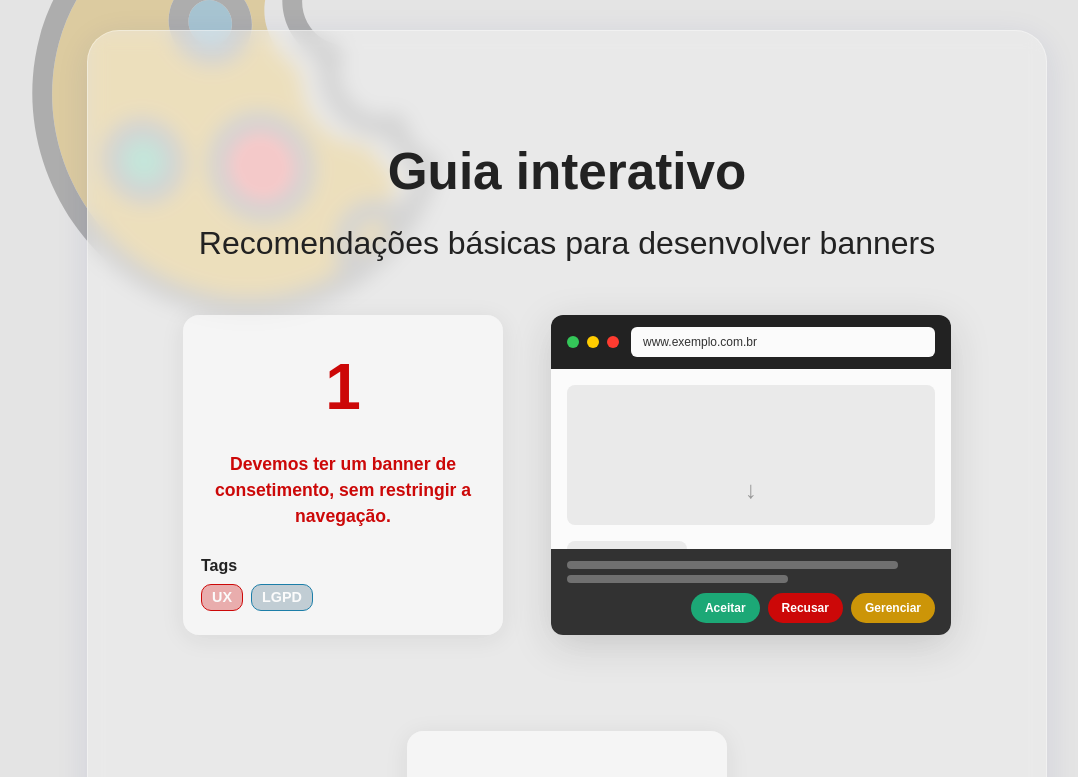
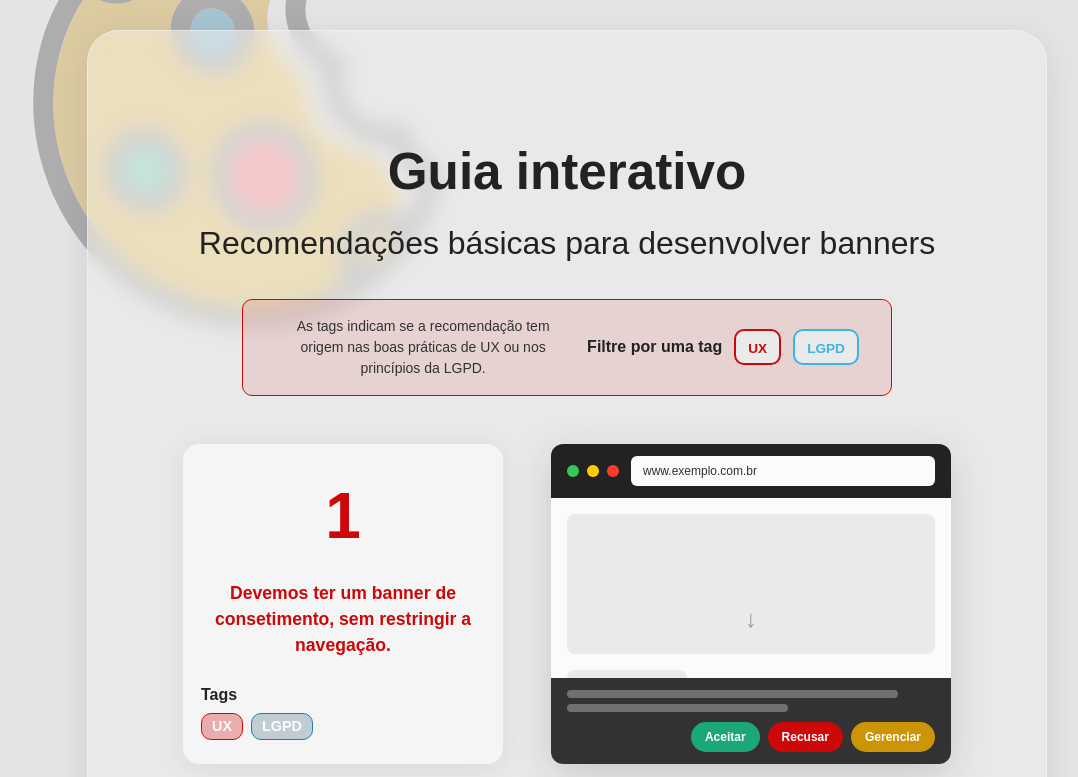
Before and after one commit to amanda-bmelo/guide-for-consent-banners, a React (Create React App) app: page / in a window 1280 px wide. Shown: the part 940-1717 px from the top of the page, without its empty margins (73-1151 px from the left). Built offline with nearby package versions, Linux system fonts and the light colour scheme; a web font is replaced by a local one.

Commit message:
feat(Guide): add filter functionality for recommendations with UI updates

```diff
--- a/src/sections/Guide/Guide.css
+++ b/src/sections/Guide/Guide.css
@@ -1,6 +1,85 @@
 .guide-header {
   text-align: center;
+  margin-bottom: 2rem;
+}
+
+/* Filter Section */
+.guide-filter {
+  display: flex;
+  padding: 1rem 2rem;
+  align-items: center;
+  justify-content: center;
+  gap: 1rem;
   margin-bottom: 3rem;
+  background-color: rgba(204, 8, 8, 0.1);
+  border: 0.05rem solid var(--red-color-primary);
+  border-radius: 0.625rem;
+  width: 52%;
+  min-width: fit-content;
+  justify-self: center;
+}
+
+.filter-description {
+  font-size: 0.875rem;
+  color: var(--medium-dark-color);
+  text-align: center;
+  max-width: 18.5rem;
+  margin: 0;
+}
+
+.filter-buttons {
+  display: flex;
+  gap: 0.75rem;
+  flex-wrap: wrap;
+  justify-content: center;
+  align-items: center;
+}
+
+.filter-buttons h4 {
+  margin: 0;
+}
+
+.filter-btn {
+  padding: 0.5rem 0.75rem 0.25rem 0.75rem;
+  background-color: var(--light-gray-color);
+  border-radius: 0.625rem;
+  font-size: 0.85rem;
+  font-weight: 600;
+  cursor: pointer;
+  transition: all 0.2s ease;
+  border: 2px solid transparent;
+}
+
+.filter-btn-ux {
+  color: var(--red-color-primary);
+  border-color: var(--red-color-primary);
+}
+
+.filter-btn-ux:hover,
+.filter-btn-ux.active {
+  background-color: var(--red-color-primary);
+  color: white;
+}
+
+.filter-btn-lgpd {
+  color: var(--blue-color-primary);
+  border-color: var(--blue-color-primary);
+}
+
+.filter-btn-lgpd:hover,
+.filter-btn-lgpd.active {
+  background-color: var(--blue-color-primary);
+  color: white;
+}
+
+.filter-btn-clear {
+  color: var(--medium-dark-color);
+  border-color: var(--medium-dark-color);
+}
+
+.filter-btn-clear:hover {
+  background-color: var(--medium-dark-color);
+  color: white;
 }
 
 .guide-list {
--- a/src/sections/Guide/Guide.js
+++ b/src/sections/Guide/Guide.js
@@ -1,5 +1,5 @@
 // cspell:disable
-import React from "react";
+import React, { useState } from "react";
 import Card from "../../components/Card/Card";
 import MiniSite from "../../components/MiniSite/MiniSite";
 import BannerShowcase from "../../components/BannerDemo/BannerDemo";
@@ -44,6 +44,8 @@ const recommendations = [
 ];
 
 const Guide = () => {
+  const [activeFilter, setActiveFilter] = useState(null);
+
   const scrollToRecommendation = (index) => {
     const guideItems = document.querySelectorAll(".guide-item");
     if (guideItems[index]) {
@@ -51,25 +53,66 @@ const Guide = () => {
     }
   };
 
+  const handleFilterClick = (tag) => {
+    setActiveFilter(activeFilter === tag ? null : tag);
+  };
+
+  const filteredRecommendations = activeFilter
+    ? recommendations.filter((rec) => rec.tags.includes(activeFilter))
+    : recommendations;
+
   return (
     <section id="guide" className="section guide-section">
       <div className="guide-header">
         <h2>Guia interativo</h2>
         <h3>Recomendações básicas para desenvolver banners</h3>
       </div>
+
+      <div className="guide-filter">
+        <p className="filter-description">
+          As tags indicam se a recomendação tem origem nas boas práticas de UX ou nos princípios da LGPD.
+        </p>
+        <div className="filter-buttons">
+          <h4>Filtre por uma tag</h4>
+          <button
+            className={`filter-btn filter-btn-ux ${activeFilter === "UX" ? "active" : ""}`}
+            onClick={() => handleFilterClick("UX")}
+          >
+            UX
+          </button>
+          <button
+            className={`filter-btn filter-btn-lgpd ${activeFilter === "LGPD" ? "active" : ""}`}
+            onClick={() => handleFilterClick("LGPD")}
+          >
+            LGPD
+          </button>
+          {activeFilter && (
+            <button
+              className="filter-btn filter-btn-clear"
+              onClick={() => setActiveFilter(null)}
+            >
+              Limpar filtro
+            </button>
+          )}
+        </div>
+      </div>
+
       <div className="guide-list">
-        {recommendations.map((rec, idx) => (
-          <div className="guide-item" key={idx + 1}>
-            <Card number={idx + 1} text={rec.text} tags={rec.tags} />
-            <div className="guide-image">
-              {idx === 0 ? (
-                <MiniSite onButtonClick={() => scrollToRecommendation(1)} />
-              ) : (
-                <BannerShowcase recommendationNumber={idx + 1} />
-              )}
+        {filteredRecommendations.map((rec) => {
+          const originalIndex = recommendations.indexOf(rec);
+          return (
+            <div className="guide-item" key={originalIndex + 1}>
+              <Card number={originalIndex + 1} text={rec.text} tags={rec.tags} />
+              <div className="guide-image">
+                {originalIndex === 0 ? (
+                  <MiniSite onButtonClick={() => scrollToRecommendation(1)} />
+                ) : (
+                  <BannerShowcase recommendationNumber={originalIndex + 1} />
+                )}
+              </div>
             </div>
-          </div>
-        ))}
+          );
+        })}
       </div>
     </section>
   );
```
